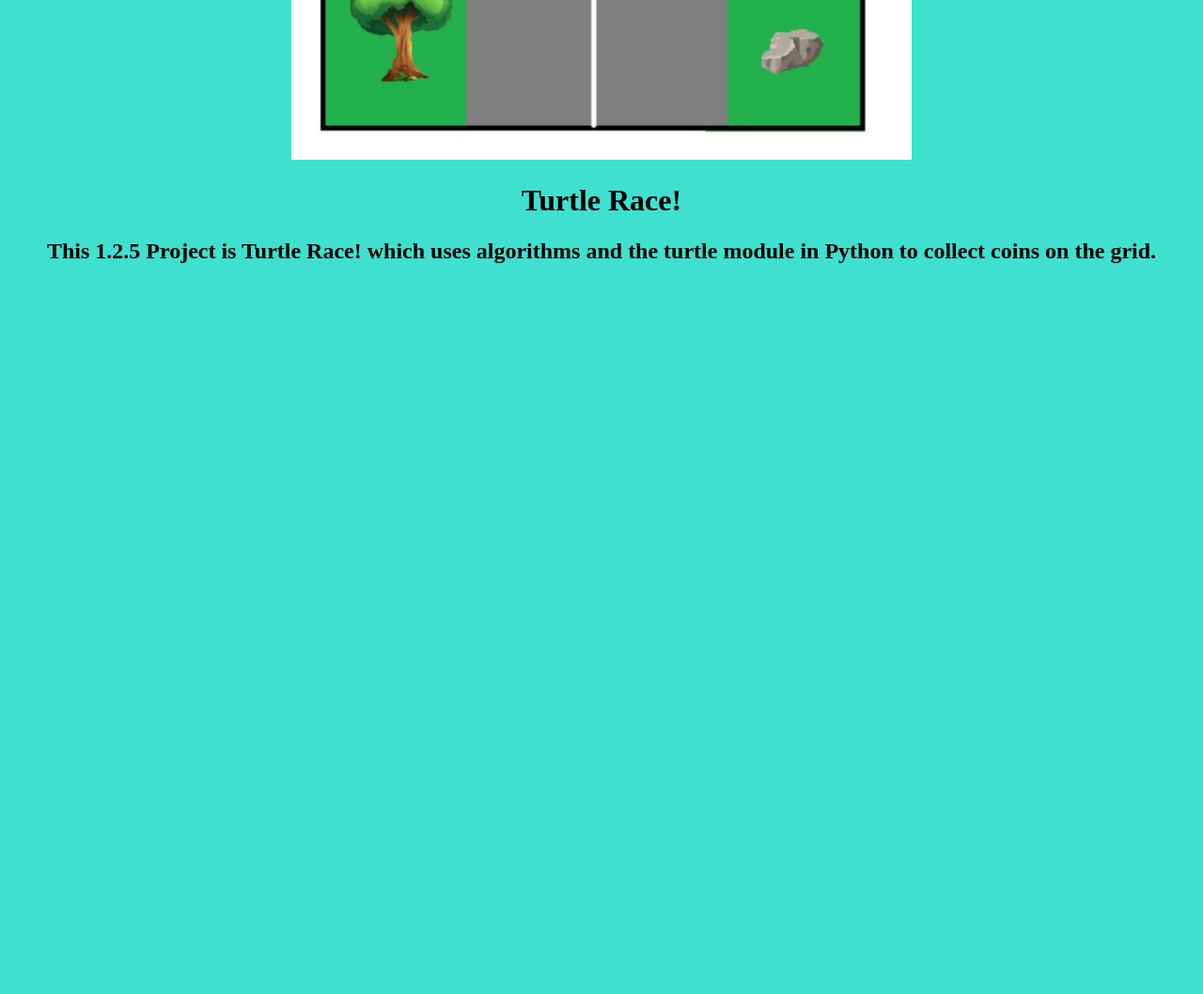
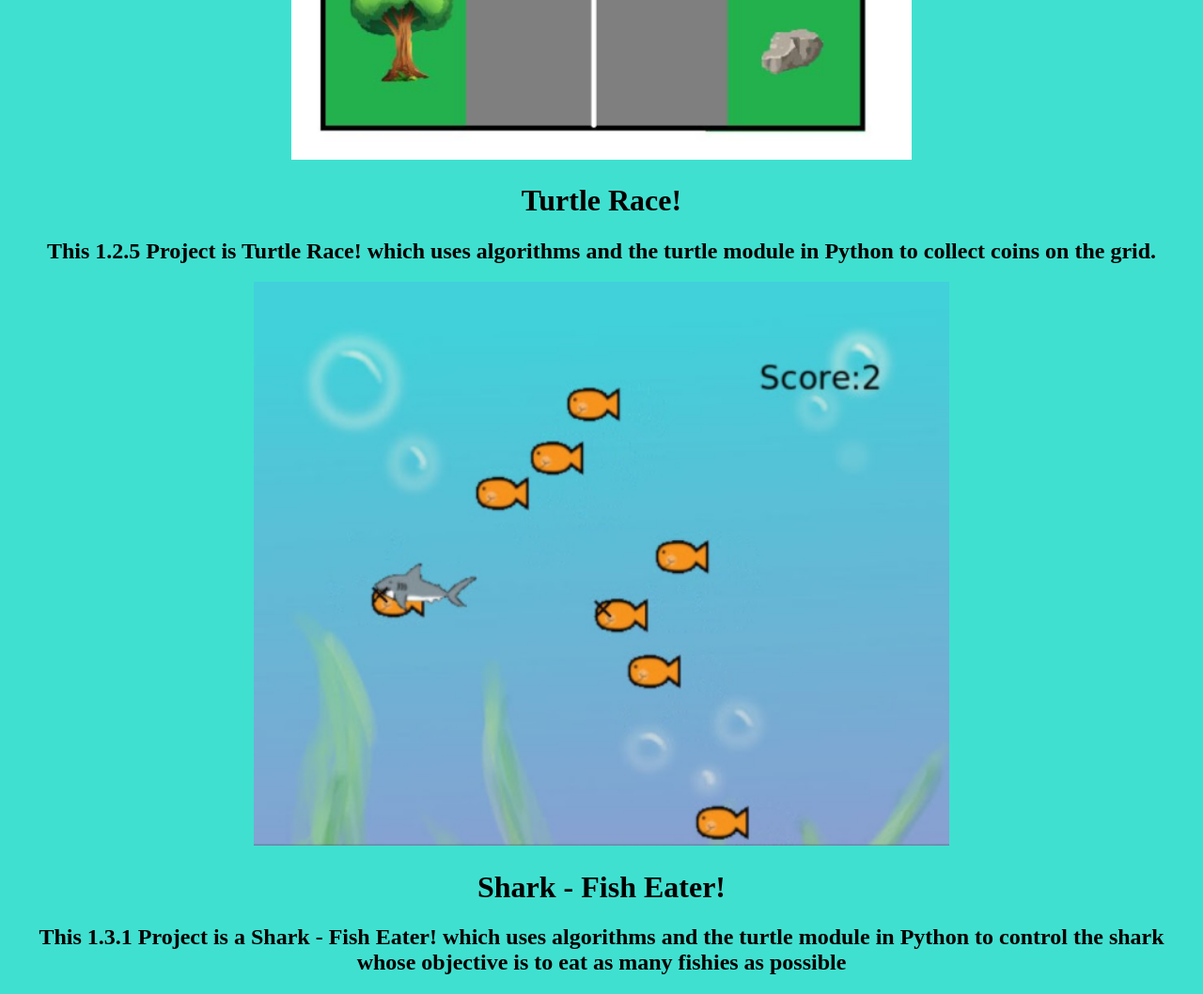
Before and after one commit to Fedoot/APCSP.github.io, a plain HTML site: page portfolio.html in a window 1280 px wide. Shown: the part 1283-2341 px from the top of the page at 94% size. Before the commit the page ends 1583 px from the top, so only its background shows below. Drawn offline with Linux system fonts and the light colour scheme.

Commit message:
Add files via upload

```diff
--- a/portfolio.html
+++ b/portfolio.html
@@ -29,6 +29,10 @@ h1 {text-align: center;}
       <h1>Turtle Race!</h1>
       <h2>This 1.2.5 Project is Turtle Race! which uses algorithms and the turtle
         module in Python to collect coins on the grid.</h2>
+      <img src="images/fishies.png" height="600">
+      <h1>Shark - Fish Eater!</h1>
+      <h2>This 1.3.1 Project is a Shark - Fish Eater! which uses algorithms and the turtle
+        module in Python to control the shark whose objective is to eat as many fishies as possible</h2>
     </center>
 
 	  </body>
```
Also changed, not shown: images/fishies.png (added).
